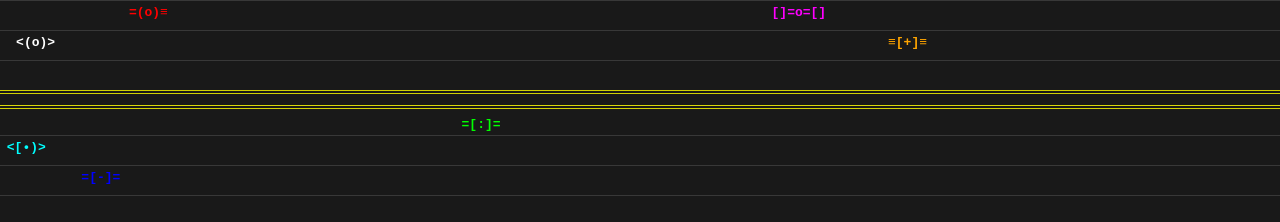
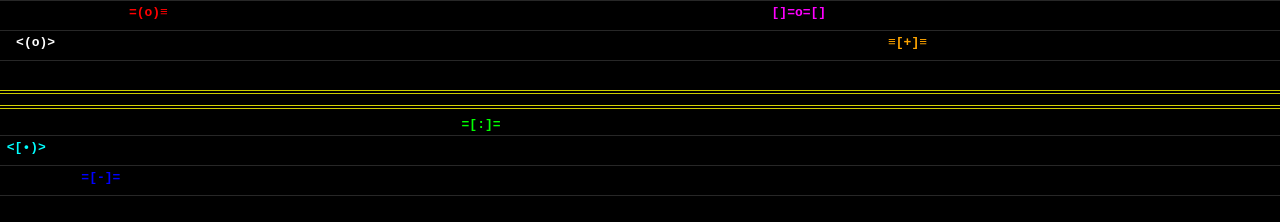
Before and after one commit to WorkSpaceGit/ASCII, a plain HTML site: page index.html in a window 1280 px wide. Drawn offline with Linux system fonts and the light colour scheme.

Commit message:
index.html

```diff
--- a/index.html
+++ b/index.html
@@ -9,7 +9,7 @@
 </svg>">
 <style>
 body {
-  margin:0; height:100vh; background:#191919;
+  margin:0; height:100vh; background:black;
   font-family:monospace; white-space:pre; overflow:hidden;
 }
 .car { position:absolute; font-weight:bold; }
```
